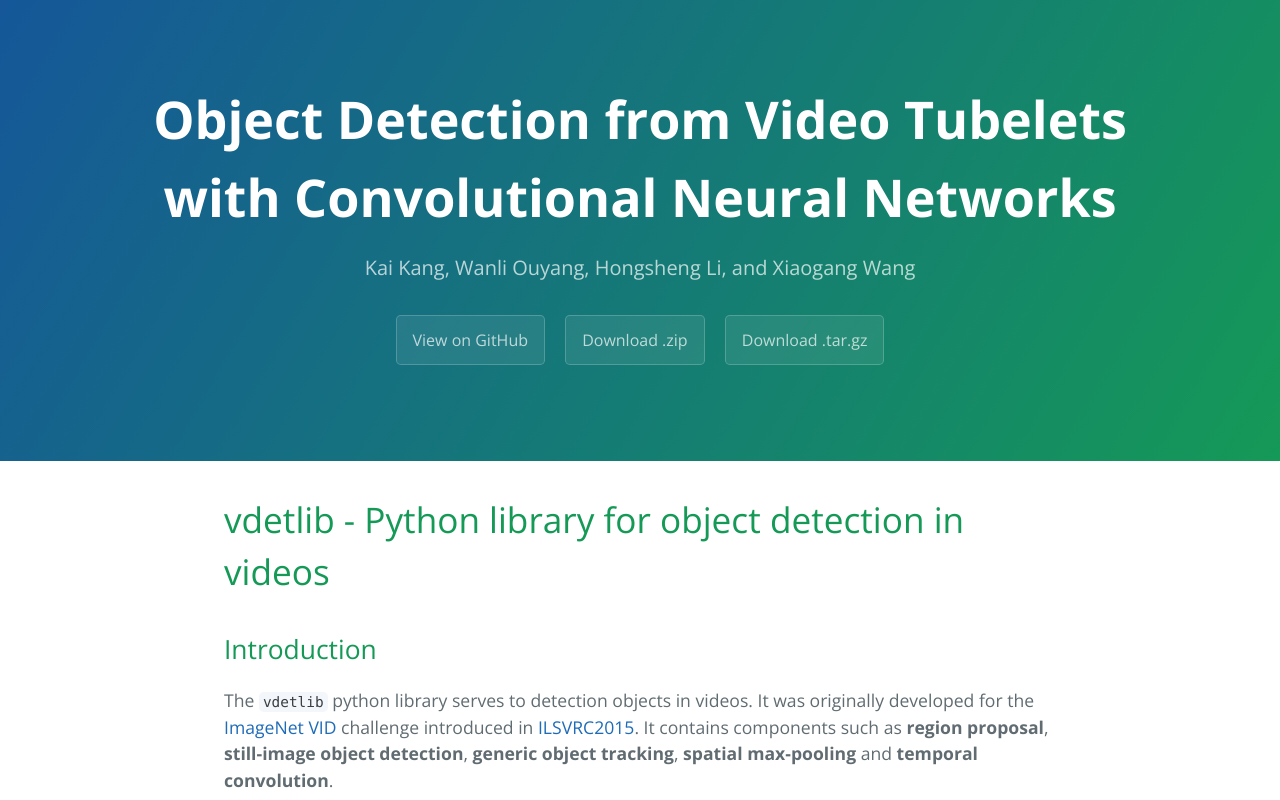
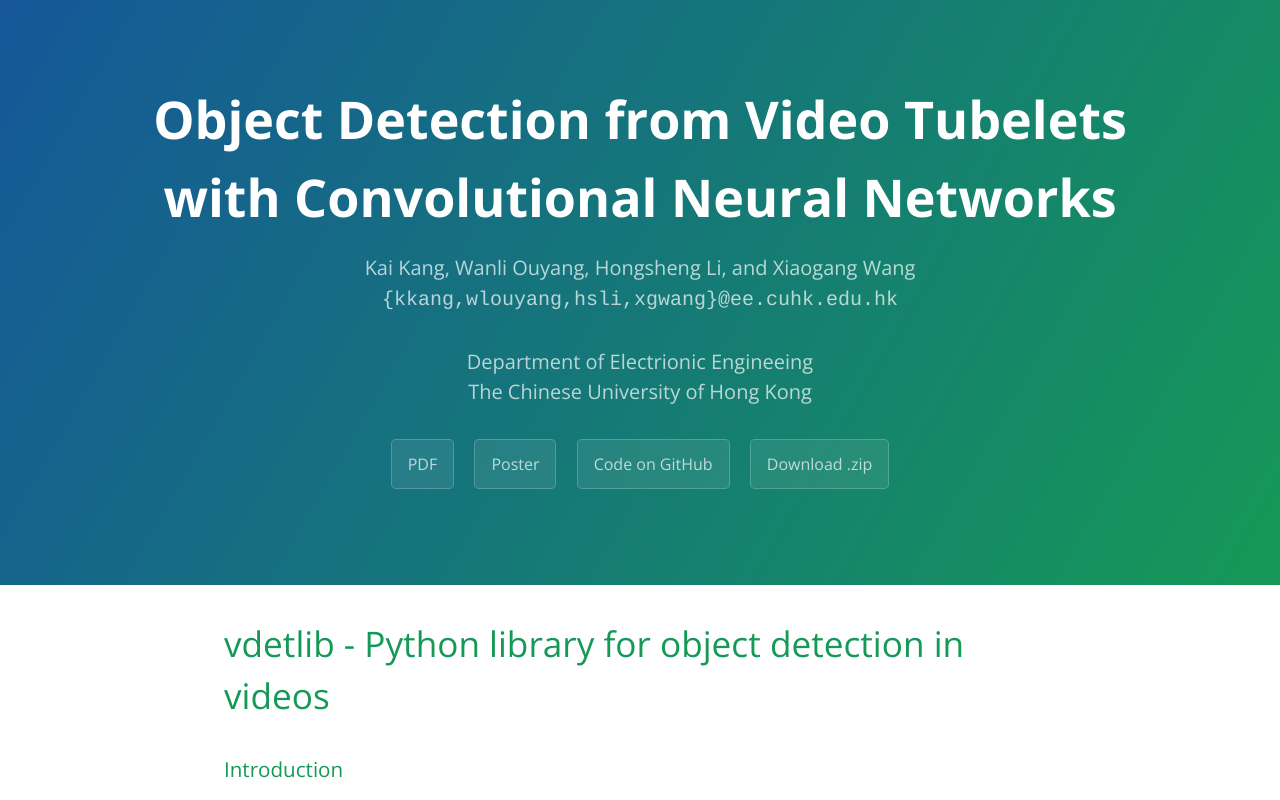
Before and after one commit to myfavouritekk/vdetlib, a plain HTML site: page index.html in a window 1280 px wide. Shown: the top 800 px of the page. Drawn offline with nearby package versions, Linux system fonts and the light colour scheme.

Commit message:
Revise header and quick links.

```diff
--- a/index.html
+++ b/index.html
@@ -12,17 +12,27 @@
   <body>
     <section class="page-header">
       <h1 class="project-name">Object Detection from Video Tubelets with Convolutional Neural Networks</h1>
-      <h2 class="project-tagline">Kai Kang, Wanli Ouyang, Hongsheng Li, and Xiaogang Wang</h2>
-      <a href="https://github.com/myfavouritekk/vdetlib" class="btn">View on GitHub</a>
+
+      <!-- authors -->
+      <h2 class="project-tagline"><a href="http://www.ee.cuhk.edu.hk/~kkang/" target="_blank">Kai Kang</a>, <a href="http://www.ee.cuhk.edu.hk/~wlouyang/" target="_blank">Wanli Ouyang</a>, <a href="http://www.ee.cuhk.edu.hk/~hsli/" target="_blank">Hongsheng Li</a>, and <a href="http://www.ee.cuhk.edu.hk/~xgwang/" target="_blank">Xiaogang Wang</a>
+      <br><span style="font-family: Courier">{<a href="mailto:kkang@ee.cuhk.edu.hk">kkang</a>,<a href="mailto:wlouyang@ee.cuhk.edu.hk">wlouyang</a>,<a href="mailto:hsli@ee.cuhk.edu.hk">hsli</a>,<a href="mailto:xgwang@ee.cuhk.edu.hk">xgwang</a>}@ee.cuhk.edu.hk</span>
+      </h2>
+
+      <!-- affiliations -->
+      <h3 class="affiliation project-tagline">Department of Electrionic Engineeing<br>The Chinese University of Hong Kong</h3>
+
+      <!-- quick links -->
+      <a href="http://www.cv-foundation.org/openaccess/content_cvpr_2016/papers/Kang_Object_Detection_From_CVPR_2016_paper.pdf" class="btn" target="_blank">PDF</a>
+      <a href="materials/poster_kk_cvpr2016.pdf" class="btn" target="_blank">Poster</a>
+      <a href="https://github.com/myfavouritekk/vdetlib" class="btn">Code on GitHub</a>
       <a href="https://github.com/myfavouritekk/vdetlib/zipball/master" class="btn">Download .zip</a>
-      <a href="https://github.com/myfavouritekk/vdetlib/tarball/master" class="btn">Download .tar.gz</a>
     </section>
 
     <section class="main-content">
       <h1>
 <a id="vdetlib---python-library-for-object-detection-in-videos" class="anchor" href="#vdetlib---python-library-for-object-detection-in-videos" aria-hidden="true"><span aria-hidden="true" class="octicon octicon-link"></span></a>vdetlib - Python library for object detection in videos</h1>
 
-<h2>
+<h3>
 <a id="introduction" class="anchor" href="#introduction" aria-hidden="true"><span aria-hidden="true" class="octicon octicon-link"></span></a>Introduction</h2>
 
 <p>The <code>vdetlib</code> python library serves to detection objects in videos. It was originally developed for the <a href="http://image-net.org/challenges/LSVRC/2015/index#vid">ImageNet VID</a> challenge introduced in <a href="http://image-net.org/challenges/LSVRC/2015/">ILSVRC2015</a>. It contains components such as <strong>region proposal</strong>, <strong>still-image object detection</strong>, <strong>generic object tracking</strong>, <strong>spatial max-pooling</strong> and <strong>temporal convolution</strong>.</p>
@@ -93,9 +103,9 @@
 </ul>
 
       <footer class="site-footer">
-        <span class="site-footer-owner"><a href="https://github.com/myfavouritekk/vdetlib">Object Detection from Video Tubelets with Convolutional Neural Networks</a> is maintained by <a href="https://github.com/myfavouritekk">myfavouritekk</a>.</span>
+        <span class="site-footer-owner"><a href="https://github.com/myfavouritekk/vdetlib">vdetlib</a> is maintained by <a href="https://github.com/myfavouritekk">myfavouritekk</a>.</span>
 
-        <span class="site-footer-credits">This page was generated by <a href="https://pages.github.com">GitHub Pages</a> using the <a href="https://github.com/jasonlong/cayman-theme">Cayman theme</a> by <a href="https://twitter.com/jasonlong">Jason Long</a>.</span>
+        <!-- <span class="site-footer-credits">This page was generated by <a href="https://pages.github.com">GitHub Pages</a> using the <a href="https://github.com/jasonlong/cayman-theme">Cayman theme</a> by <a href="https://twitter.com/jasonlong">Jason Long</a>.</span> -->
       </footer>
 
     </section>
--- a/stylesheets/stylesheet.css
+++ b/stylesheets/stylesheet.css
@@ -91,6 +91,9 @@ a {
   margin-bottom: 2rem;
   font-weight: normal;
   opacity: 0.7; }
+.project-tagline a {
+  color: white;
+}
 
 @media screen and (min-width: 64em) {
   .project-tagline {
```
Also changed, not shown: 1 other file.
